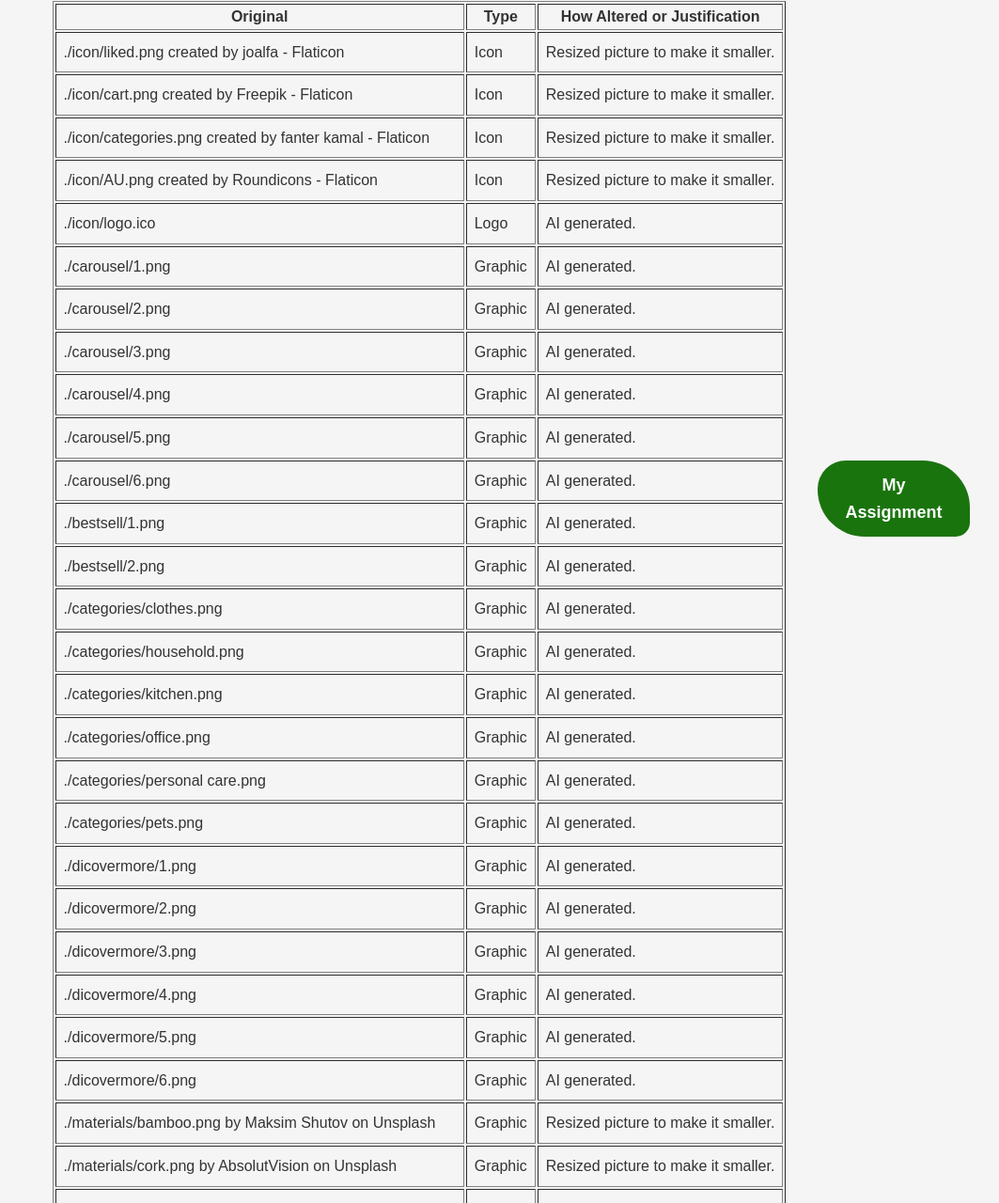
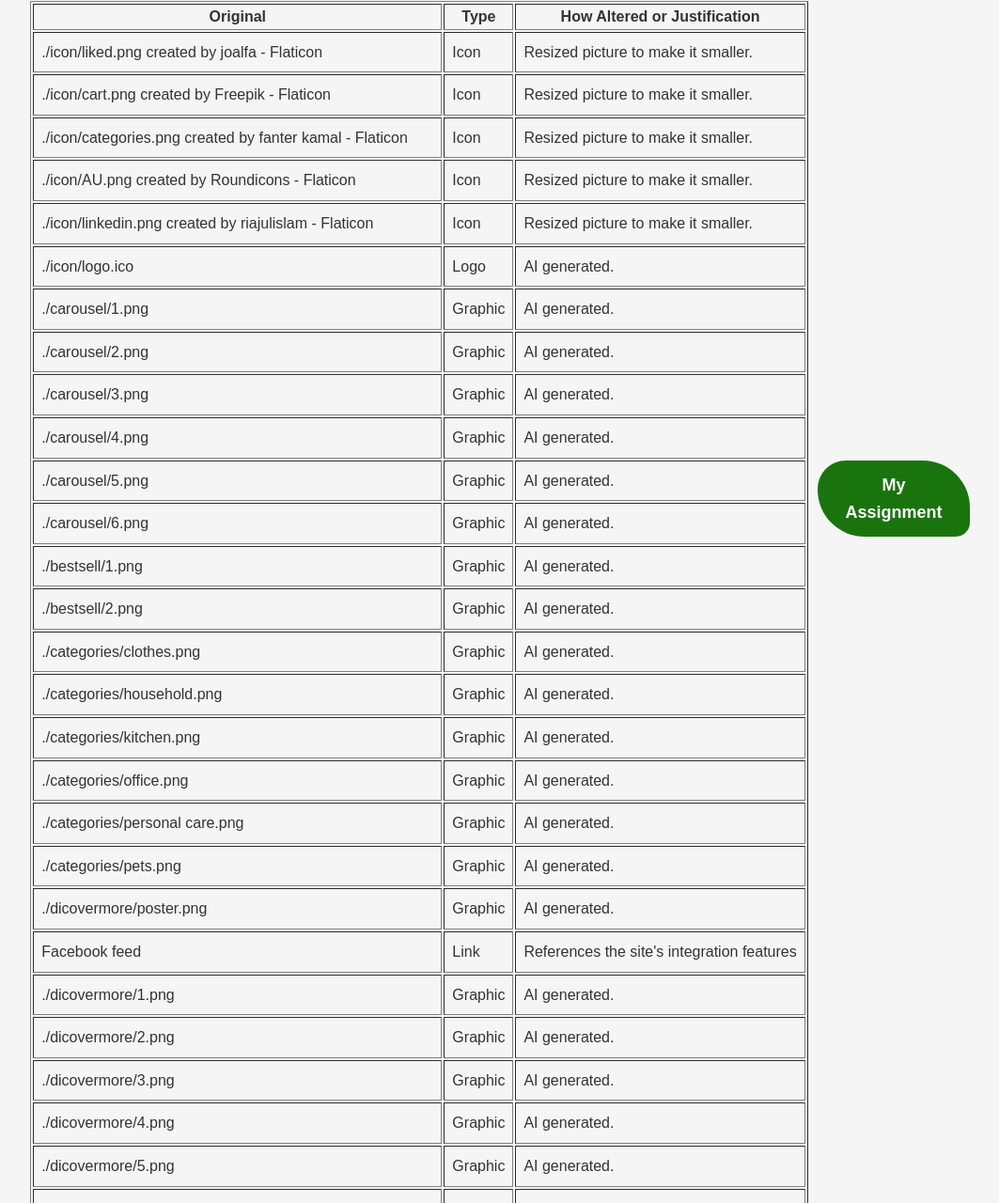
Before and after one commit to surluna/GreenShell, a plain HTML site: page sourcelog.html in a window 1280 px wide. Shown: the part 175-1455 px from the top of the page at 94% size, without its empty margins (194-1257 px from the left). Drawn offline with Linux system fonts and the light colour scheme.

Commit message:
added linkdin link

```diff
--- a/sourcelog.html
+++ b/sourcelog.html
@@ -67,6 +67,13 @@
         <td><a
             href="https://www.flaticon.com/free-icon/australia_323367?term=australia&page=1&position=1&origin=search&related_id=323367">./icon/AU.png
             created by Roundicons - Flaticon</a>
+        </td>
+        <td>Icon</td>
+        <td>Resized picture to make it smaller.</td>
+      </tr>
+      <tr>
+        <td><a href="https://www.flaticon.com/free-icons/linkedin" title="linkedin icons">./icon/linkedin.png created by
+            riajulislam - Flaticon</a>
         </td>
         <td>Icon</td>
         <td>Resized picture to make it smaller.</td>
@@ -162,6 +169,18 @@
         <td>AI generated.</td>
       </tr>
       <tr>
+        <td>./dicovermore/poster.png
+        </td>
+        <td>Graphic</td>
+        <td>AI generated.</td>
+      </tr>
+      <tr>
+        <td><a href="https://app.curator.io/">Facebook feed</a>
+        </td>
+        <td>Link</td>
+        <td>References the site's integration features</td>
+      </tr>
+      <tr>
         <td>./dicovermore/1.png
         </td>
         <td>Graphic</td>
--- a/style.css
+++ b/style.css
@@ -514,6 +514,13 @@ nav a {
   margin-right: 8%;
 }
 
+.footer_about img {
+  padding-left: 2%;
+  margin-bottom: -2%;
+  width: 15%;
+  height: 15%;
+}
+
 .footer_links {
   flex: 1;
   display: flex;
```
Also changed, not shown: assignment.html (+2 -1 lines), index.html (+2 -3 lines), asset/icon/linkedin.png (added).
